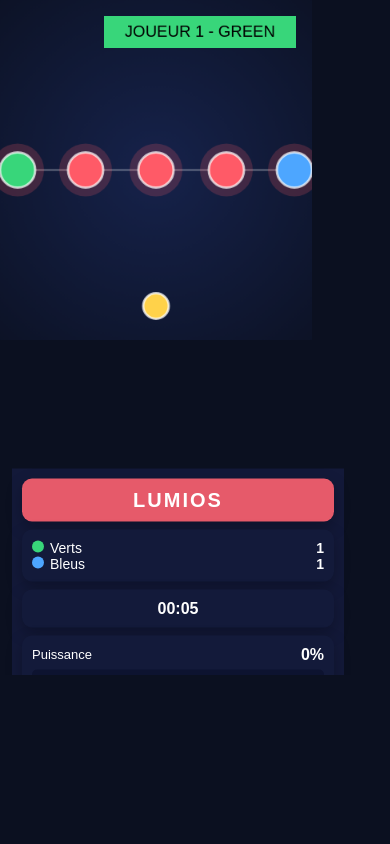
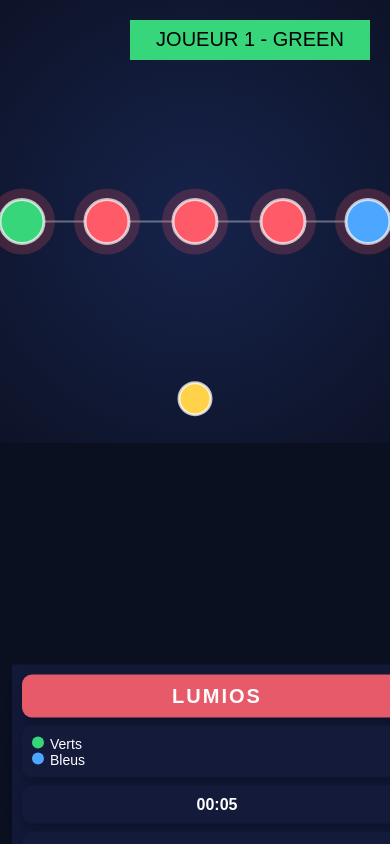
Before and after one commit to lumios-le-jeu/lumios-le-jeu.github.io, a plain HTML site: page index.html in a window 390 px wide. Drawn offline with Linux system fonts and the light colour scheme.

Commit message:
Update Lumios :fix vision telephone panel en bas5

```diff
--- a/index.html
+++ b/index.html
@@ -71,24 +71,24 @@
     #btnBuy:hover{filter:brightness(1.08);}
 
     /* Responsive mobile (vertical) */
-    @media (max-width:614px){
+    @media (max-width:700px){
       body {
         display: flex;
         flex-direction: column;
-        height: 80vh;   /* occupe toute la hauteur écran */
+        height: 100vh;   /* occupe toute la hauteur écran */
         overflow: hidden;
       }
 
       #canvas {
         flex: 1 1 auto;  /* canvas prend tout l’espace dispo sauf panel */
-        width: 80%;
+        width: 100%;
         height: auto;    /* hauteur calculée automatiquement */
       }
 
       #panel {
         flex: 0 0 auto;
-        width: 80%;
-        max-width: 80%;
+        width: 100%;
+        max-width: 100%;
         margin: 0;
         padding: 10px;
         background: rgba(19,26,58,0.95);
```
